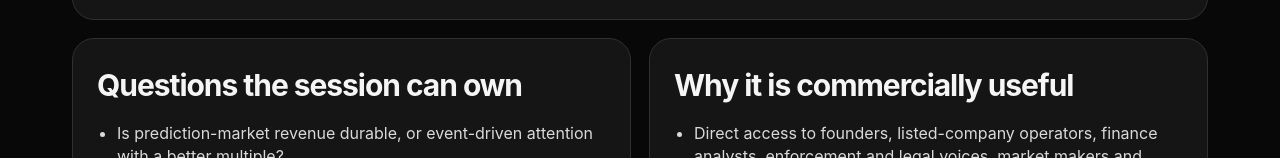
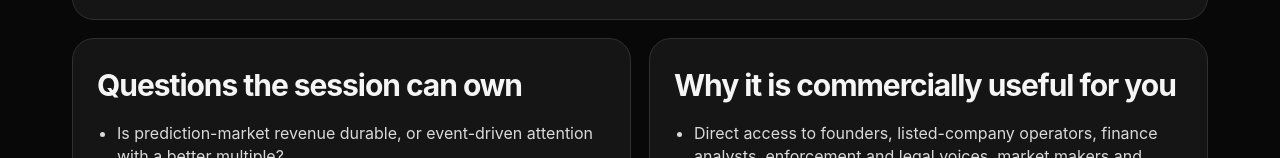
Before and after one commit to stuatnext/alpha-93d2, a plain HTML site: page x19dA2Kq/josh-brown-nextpredict.html in a window 1280 px wide. Shown: the part 5111-5269 px from the top of the page. Drawn offline with Linux system fonts and the light colour scheme.

Commit message:
Update josh-brown-nextpredict.html

```diff
--- a/x19dA2Kq/josh-brown-nextpredict.html
+++ b/x19dA2Kq/josh-brown-nextpredict.html
@@ -236,7 +236,7 @@ strong { color:#FFF; }
   </section>
 
   <section class="card span-6">
-    <h2>Why it is commercially useful</h2>
+    <h2>Why it is commercially useful for you</h2>
     <ul>
       <li>Direct access to founders, listed-company operators, finance analysts, enforcement and legal voices, market makers and infrastructure companies.</li>
       <li>National media is already in the room, including The Wall Street Journal and CNBC, with Bloomberg Intelligence also represented.</li>
```
